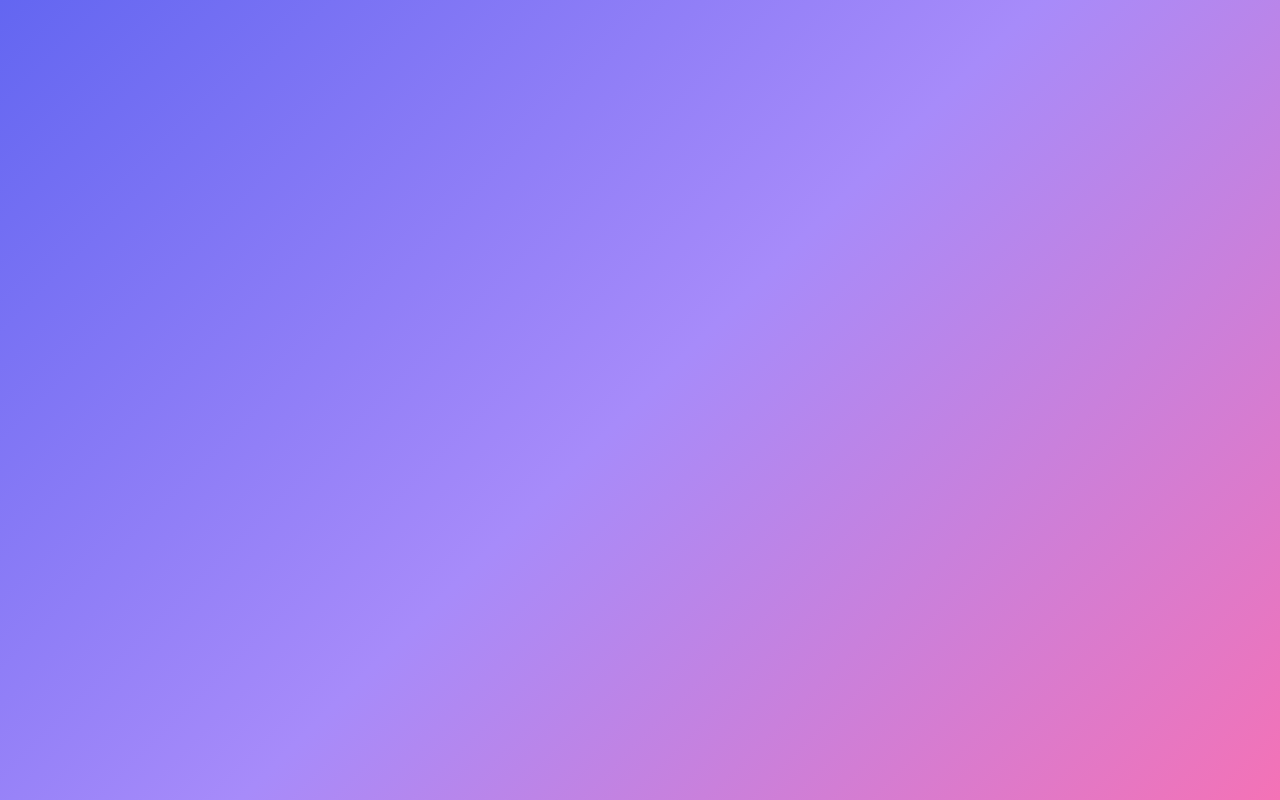
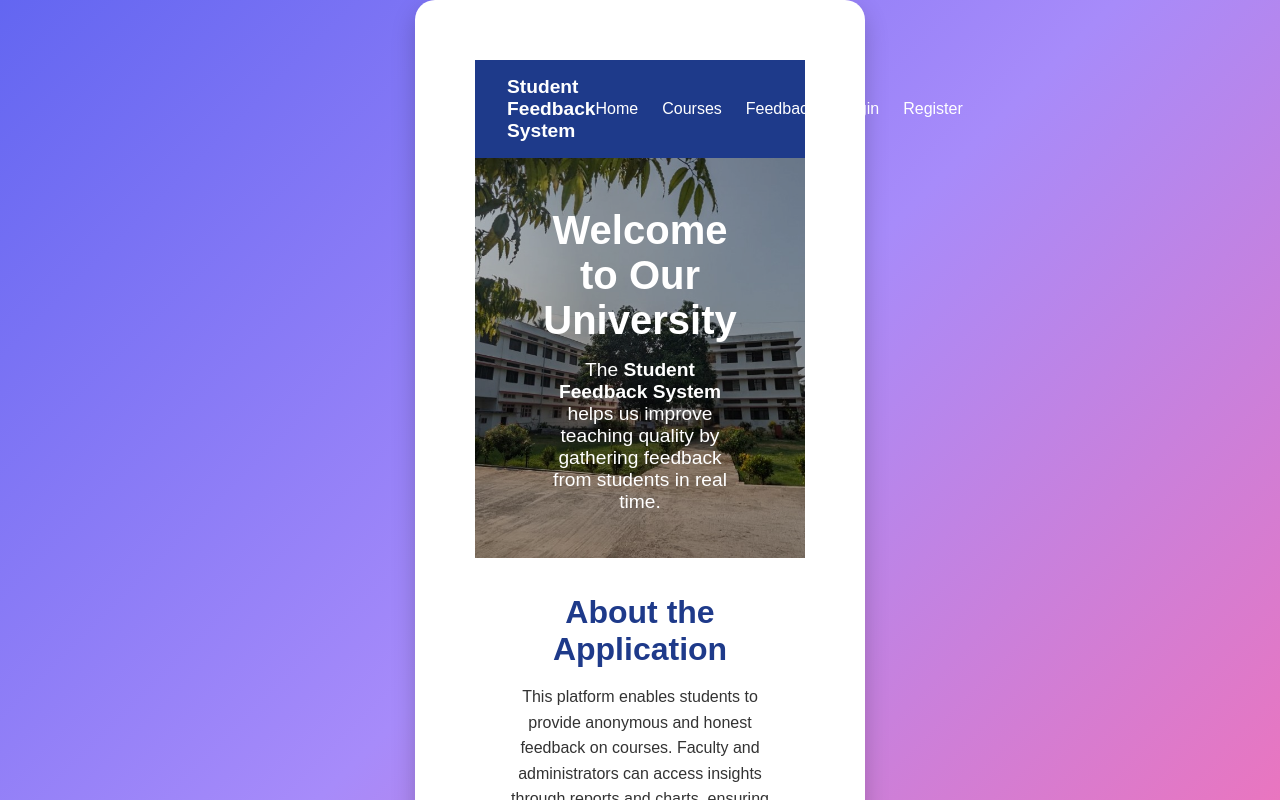
Before and after one commit to omkar-mankar/student-feedback-system-frontend, a React (Vite) app: page /home in a window 1280 px wide. Before the commit this address had no page. Shown: the top 800 px of the page. Built offline with nearby package versions, Linux system fonts and the light colour scheme.

Commit message:
home page added

```diff
--- a/src/App.jsx
+++ b/src/App.jsx
@@ -1,6 +1,8 @@
 import { BrowserRouter as Router, Routes, Route, Navigate } from "react-router-dom";
 import Register from "./pages/Register";
 import Login from "./pages/Login";
+import Feedback from "./pages/StudentFeedback";
+import Home from "./pages/Home";
 import "./styles/App.css";
 
 function App() {
@@ -8,12 +10,20 @@ function App() {
     <Router>
       <div className="app-container">
         <Routes>
-          <Route path="/" element={<Navigate to="/register" />} />
+          {/* Default redirect */}
+          <Route path="/" element={<Navigate to="/home" />} />
+
+          {/* Pages */}
+          <Route path="/home" element={<Home />} />
           <Route path="/register" element={<Register />} />
           <Route path="/login" element={<Login />} />
-          {/* Future routes for dashboards */}
-          <Route path="/student-dashboard" element={<div>Student Dashboard</div>} />
+          <Route path="/feedback" element={<Feedback />} />
+
+          {/* Dashboards */}
           <Route path="/admin-dashboard" element={<div>Admin Dashboard</div>} />
+
+          {/* Fallback */}
+          <Route path="*" element={<h1>404 - Page Not Found</h1>} />
         </Routes>
       </div>
     </Router>
@@ -21,3 +31,31 @@ function App() {
 }
 
 export default App;
+
+
+// import { BrowserRouter as Router, Routes, Route, Navigate } from "react-router-dom";
+// import Register from "./pages/Register";
+// import Login from "./pages/Login";
+// import Feedback from "./pages/StudentFeedback";
+// import "./styles/App.css";
+// import Home from "./pages/Home";
+
+// function App() {
+//   return (
+//     <Router>
+//       <div className="app-container">
+//         <Routes>
+//           <Route path="/" element={<Navigate to="/register" />} />
+//           <Route path="/register" element={<Register />} />
+//           <Route path="/login" element={<Login />} />
+//           {/* Future routes for dashboards */}
+//           <Route path="/feedback" element={<Feedback />} />
+//           <Route path="/admin-dashboard" element={<div>Admin Dashboard</div>} />
+//           <Home/>
+//         </Routes>
+//       </div>
+//     </Router>
+//   );
+// }
+
+// export default App;
--- /dev/null
+++ b/src/pages/Home.jsx
@@ -0,0 +1,53 @@
+import React, { useState } from "react";
+import "../styles/Home.css";
+import universityImage from "../assets/jsm_clg.jpg"; // Place an image inside src/assets/
+
+function Home() {
+  const [isOpen, setIsOpen] = useState(false);
+
+  return (
+    <div className="home-container">
+      {/* Navbar */}
+      <nav className="navbar">
+        <div className="nav-logo">Student Feedback System</div>
+        <ul className={`nav-links ${isOpen ? "active" : ""}`}>
+          <li><a href="/">Home</a></li>
+          <li><a href="/courses">Courses</a></li>
+          <li><a href="/feedback">Feedback</a></li>
+          <li><a href="/login">Login</a></li>
+          <li><a href="/register">Register</a></li>
+        </ul>
+        <div className="hamburger" onClick={() => setIsOpen(!isOpen)}>
+          <span></span>
+          <span></span>
+          <span></span>
+        </div>
+      </nav>
+
+      {/* Hero Section */}
+      <header className="hero">
+        <img src={universityImage} alt="University" className="hero-img" />
+        <div className="hero-text">
+          <h1>Welcome to Our University</h1>
+          <p>
+            The <strong>Student Feedback System</strong> helps us improve
+            teaching quality by gathering feedback from students in real time.
+          </p>
+        </div>
+      </header>
+
+      {/* Info Section */}
+      <section className="info">
+        <h2>About the Application</h2>
+        <p>
+          This platform enables students to provide anonymous and honest
+          feedback on courses. Faculty and administrators can access insights
+          through reports and charts, ensuring continuous improvement in
+          teaching and curriculum.
+        </p>
+      </section>
+    </div>
+  );
+}
+
+export default Home;
--- a/src/pages/Login.jsx
+++ b/src/pages/Login.jsx
@@ -25,7 +25,7 @@ function Login() {
       if (res.data.role === "admin") {
         window.location.href = "/admin-dashboard";
       } else {
-        window.location.href = "/student-dashboard";
+        window.location.href = "/http://127.0.0.1:5000/feedback";
       }
     } catch (err) {
       alert(err.response?.data?.error || "Login failed!");
--- a/src/pages/Register.jsx
+++ b/src/pages/Register.jsx
@@ -37,11 +37,11 @@ function Register() {
           <label>Password</label>
           <input type="password" name="password" value={form.password} onChange={handleChange} required />
 
-          <label>Role</label>
+          {/* <label>Role</label>
           <select name="role" value={form.role} onChange={handleChange}>
             <option value="student">Student</option>
             <option value="admin">Admin</option>
-          </select>
+          </select> */}
 
           <button type="submit">Register</button>
         </form>
--- /dev/null
+++ b/src/pages/StudentFeedback.jsx
@@ -0,0 +1,72 @@
+import React, { useState } from "react";
+import axios from "axios";
+
+const Feedback = () => {
+  const [courseId, setCourseId] = useState("");
+  const [rating, setRating] = useState(5);
+  const [comment, setComment] = useState("");
+  const [message, setMessage] = useState("");
+
+  const handleSubmit = async (e) => {
+    e.preventDefault();
+    try {
+      const res = await axios.post(
+        "http://127.0.0.1:5000/feedback",
+        {
+          course_id: courseId,
+          rating: rating,
+          comment: comment,
+        },
+        {
+          withCredentials: true, // 👈 Important: Send cookies
+        }
+      );
+      setMessage(res.data.message);
+      setCourseId("");
+      setRating(5);
+      setComment("");
+    } catch (err) {
+      setMessage(
+        err.response?.data?.error || "Failed to submit feedback. Try again."
+      );
+    }
+  };
+
+  return (
+    <div className="feedback-container">
+      <h2>Submit Course Feedback</h2>
+      <form onSubmit={handleSubmit}>
+        <label>Course ID:</label>
+        <input
+          type="text"
+          value={courseId}
+          onChange={(e) => setCourseId(e.target.value)}
+          required
+        />
+
+        <label>Rating (1–5):</label>
+        <input
+          type="number"
+          min="1"
+          max="5"
+          value={rating}
+          onChange={(e) => setRating(e.target.value)}
+          required
+        />
+
+        <label>Comment (optional):</label>
+        <textarea
+          value={comment}
+          onChange={(e) => setComment(e.target.value)}
+          placeholder="Write your feedback..."
+        ></textarea>
+
+        <button type="submit">Submit Feedback</button>
+      </form>
+
+      {message && <p className="message">{message}</p>}
+    </div>
+  );
+};
+
+export default Feedback;
--- /dev/null
+++ b/src/styles/Home.css
@@ -0,0 +1,126 @@
+/* Container */
+.home-container {
+    font-family: "Poppins", sans-serif;
+    color: #333;
+  }
+
+  /* Navbar */
+  .navbar {
+    display: flex;
+    justify-content: space-between;
+    align-items: center;
+    padding: 1rem 2rem;
+    background: #1e3a8a;
+    color: white;
+    position: sticky;
+    top: 0;
+    z-index: 1000;
+  }
+
+  .nav-logo {
+    font-size: 1.2rem;
+    font-weight: bold;
+  }
+
+  .nav-links {
+    display: flex;
+    gap: 1.5rem;
+    list-style: none;
+  }
+
+  .nav-links li a {
+    text-decoration: none;
+    color: white;
+    font-weight: 500;
+    transition: 0.3s;
+  }
+
+  .nav-links li a:hover {
+    color: #facc15;
+  }
+
+  /* Hamburger menu */
+  .hamburger {
+    display: none;
+    flex-direction: column;
+    cursor: pointer;
+    gap: 5px;
+  }
+
+  .hamburger span {
+    width: 25px;
+    height: 3px;
+    background: white;
+    border-radius: 2px;
+  }
+
+  /* Mobile Sidebar */
+  @media (max-width: 768px) {
+    .nav-links {
+      display: none;
+      flex-direction: column;
+      background: #1e3a8a;
+      position: absolute;
+      top: 60px;
+      right: 0;
+      width: 200px;
+      padding: 1rem;
+    }
+
+    .nav-links.active {
+      display: flex;
+    }
+
+    .hamburger {
+      display: flex;
+    }
+  }
+
+  /* Hero Section */
+  .hero {
+    position: relative;
+    text-align: center;
+    color: white;
+  }
+
+  .hero-img {
+    width: 100%;
+    height: 400px;
+    object-fit: cover;
+    filter: brightness(70%);
+  }
+
+  .hero-text {
+    position: absolute;
+    top: 50%;
+    left: 50%;
+    transform: translate(-50%, -50%);
+  }
+
+  .hero-text h1 {
+    font-size: 2.5rem;
+    margin-bottom: 1rem;
+  }
+
+  .hero-text p {
+    font-size: 1.2rem;
+    max-width: 600px;
+    margin: 0 auto;
+  }
+
+  /* Info Section */
+  .info {
+    padding: 2rem;
+    text-align: center;
+  }
+
+  .info h2 {
+    font-size: 2rem;
+    color: #1e3a8a;
+    margin-bottom: 1rem;
+  }
+
+  .info p {
+    font-size: 1rem;
+    line-height: 1.6;
+  }
```
Also changed, not shown: src/styles/Feedback.css (added, +71 -0 lines), src/assets/jsm_clg.jpg (added).
